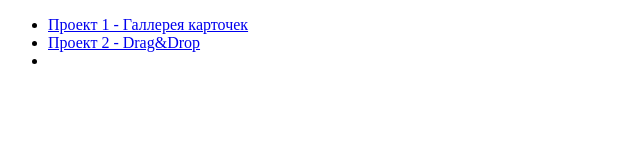
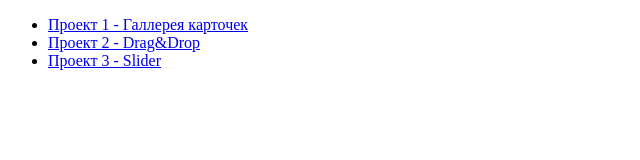
Before and after one commit to danyamdev/marathon_js, a plain HTML site: page index.html in a window 1280 px wide. Shown: the whole page, without its empty margins (0-640 px from the left). Drawn offline with Linux system fonts and the light colour scheme.

Commit message:
change index.html

```diff
--- a/index.html
+++ b/index.html
@@ -10,7 +10,7 @@
   <ul>
     <li><a href="./gallery_cards/index.html">Проект 1 - Галлерея карточек</a></li>
     <li><a href="./drag&drop/index.html">Проект 2 - Drag&Drop</a></li>
-    <li><a href="./slider/index.html>Проект 3 - Slider</a></li>
+    <li><a href="./slider/index.html">Проект 3 - Slider</a></li>
   </ul>
 </body>
 </html>
```
